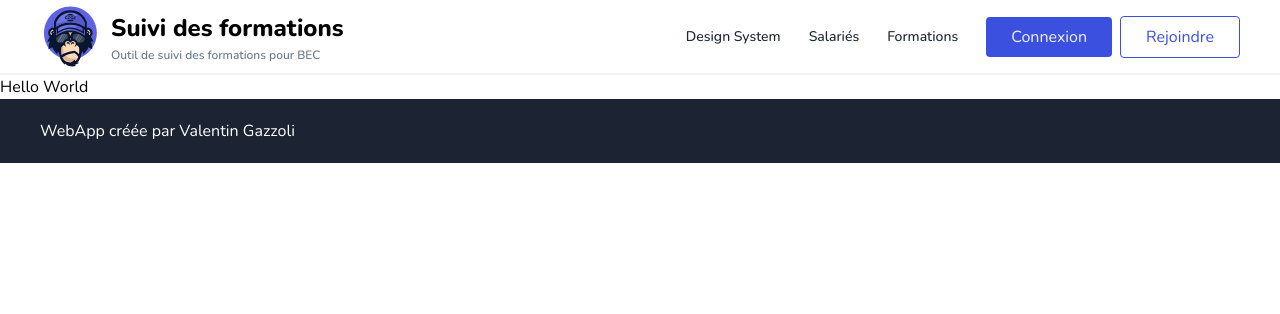
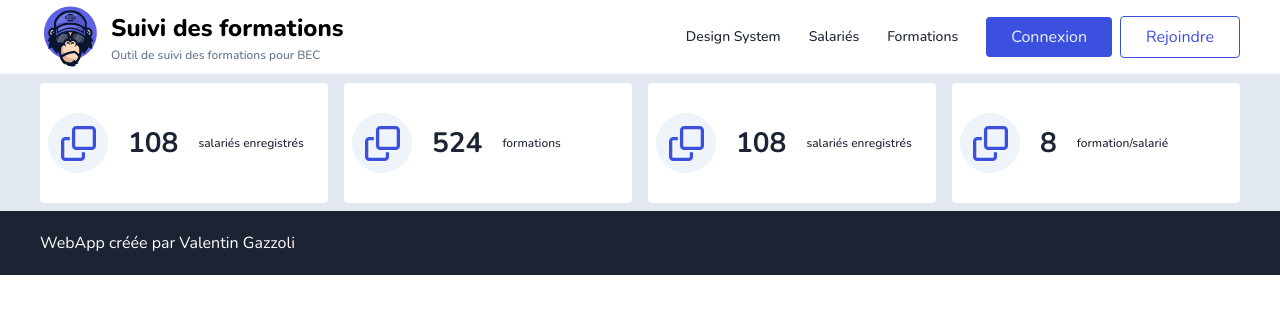
Before and after one commit to Gjiae/SuiviFormations, a Next.js app in the folder frontend/: page / in a window 1280 px wide. Shown: the top 314 px of the page. Built offline with nearby package versions, Linux system fonts and the light colour scheme.

Commit message:
Création des modules de pages

```diff
--- a/frontend/src/pages/_app.tsx
+++ b/frontend/src/pages/_app.tsx
@@ -2,7 +2,7 @@ import '@/styles/globals.css'
 import type { AppProps } from 'next/app'
 import { Nunito } from 'next/font/google'
 
-const nunito = Nunito({ subsets: ['latin'] })
+const nunito = Nunito({ subsets: ['latin'], display: 'swap' })
 
 export default function App({ Component, pageProps }: AppProps) {
   return (
--- a/frontend/src/pages/design-system.tsx
+++ b/frontend/src/pages/design-system.tsx
@@ -7,6 +7,7 @@ import { Typography } from '@/ui/design-system/typography'
 import { Container } from '@/ui/components/container'
 import { FaBell } from 'react-icons/fa6'
 import { Layout } from '@/ui/components/layout/layout'
+import { Pastille } from '@/ui/design-system/pastilles'
 
 export default function DesignSystem() {
   return (
@@ -327,6 +328,32 @@ export default function DesignSystem() {
               </div>
             </div>
           </div>
+
+          {/*Boutons*/}
+          <div className="space-y-2">
+            <Typography variant="h1">Pastilles</Typography>
+            <div className="flex flex-col gap-2 p-5 border border-darkgray divide-y-2 divide-darkgray rounded">
+              <div className="">
+                <div className="flex items-center gap-4 p-10">
+                  <Pastille
+                    iconTheme="basique"
+                    size="small"
+                    icon={{ icon: FaBell }}
+                  />
+                  <Pastille
+                    iconTheme="secondary"
+                    size="small"
+                    icon={{ icon: FaBell }}
+                  />
+                  <Pastille
+                    iconTheme="gray"
+                    size="small"
+                    icon={{ icon: FaBell }}
+                  />
+                </div>
+              </div>
+            </div>
+          </div>
         </Container>
       </Layout>
     </>
--- a/frontend/src/pages/index.tsx
+++ b/frontend/src/pages/index.tsx
@@ -1,7 +1,6 @@
-import { Navigation } from '@/ui/components/navigation/navigation'
-import { Footer } from '@/ui/components/navigation/footer'
 import { Layout } from '@/ui/components/layout/layout'
 import { Seo } from '@/ui/components/seo'
+import { HomepageContainer } from '@/ui/modules/homepage/homepage.container'
 
 export default function Home() {
   return (
@@ -10,7 +9,9 @@ export default function Home() {
         title="Page d'accueil de l'application web de suivi des formations"
         description="Description..."
       />
-      <Layout>Hello World</Layout>
+      <Layout>
+        <HomepageContainer />
+      </Layout>
     </>
   )
 }
--- /dev/null
+++ b/frontend/src/ui/design-system/pastilles.tsx
@@ -0,0 +1,54 @@
+import { IconProps } from '@/types/iconProps'
+import clsx from 'clsx'
+
+interface Props {
+  size?: 'small' | 'medium' | 'large'
+  icon?: IconProps
+  iconTheme?: 'basique' | 'secondary' | 'gray'
+}
+
+export const Pastille = ({
+  size = 'medium',
+  icon,
+  iconTheme = 'basique',
+}: Props) => {
+  let variantStyles: string = '',
+    sizeStyles: string = '',
+    icoSize: number = 0
+
+  if (iconTheme === 'basique') {
+    //Default
+    variantStyles = 'bg-primary hover:bg-primary/70 text-gray rounded-full'
+  }
+  if (iconTheme === 'secondary') {
+    variantStyles =
+      'bg-white hover:bg-stroke border border-primary text-primary rounded-full'
+  }
+  if (iconTheme === 'gray') {
+    variantStyles =
+      'bg-gray border border-gray hover:bg-darkgray text-primary rounded-full'
+  }
+
+  switch (size) {
+    case 'small': //Default
+      sizeStyles = 'flex items-center justify-center w-[40px] h-[40px]'
+      icoSize = 18
+      break
+    case 'medium':
+      sizeStyles = 'flex items-center justify-center w-[46px] h-[46px]'
+      icoSize = 20
+      break
+    case 'large':
+      sizeStyles = 'flex items-center justify-center w-[60px] h-[60px]'
+      icoSize = 35
+      break
+  }
+
+  return (
+    <>
+      <label className={clsx(variantStyles, sizeStyles, icoSize, 'relative')}>
+        <div>{icon && icoSize ? <icon.icon size={icoSize} /> : <></>}</div>
+      </label>
+    </>
+  )
+}
--- /dev/null
+++ b/frontend/src/ui/modules/homepage/components/expiredFormations.view.tsx
@@ -0,0 +1,6 @@
+import { Container } from '@/ui/components/container'
+import { Typography } from '@/ui/design-system/typography'
+
+export const ExpiredFormations = () => {
+  return <div className="bg-stroke"></div>
+}
--- /dev/null
+++ b/frontend/src/ui/modules/homepage/components/littlestats.view.tsx
@@ -0,0 +1,41 @@
+import { Container } from '@/ui/components/container'
+import { Pastille } from '@/ui/design-system/pastilles'
+import { Typography } from '@/ui/design-system/typography'
+import { FaRegClone } from 'react-icons/fa6'
+
+export const LittleStats = () => {
+  return (
+    <div className="bg-stroke">
+      <Container className="grid grid-cols-4 gap-4 py-2">
+        <div className="flex items-center bg-white h-[120px] rounded py-2 px-2">
+          <Pastille iconTheme="gray" size="large" icon={{ icon: FaRegClone }} />
+          <Typography className="px-5" variant="h1">
+            108
+          </Typography>
+          <Typography variant="12Reg">salariés enregistrés</Typography>
+        </div>
+        <div className="flex items-center bg-white h-[120px] rounded py-2 px-2">
+          <Pastille iconTheme="gray" size="large" icon={{ icon: FaRegClone }} />
+          <Typography className="px-5" variant="h1">
+            524
+          </Typography>
+          <Typography variant="12Reg">formations</Typography>
+        </div>
+        <div className="flex items-center bg-white h-[120px] rounded py-2 px-2">
+          <Pastille iconTheme="gray" size="large" icon={{ icon: FaRegClone }} />
+          <Typography className="px-5" variant="h1">
+            108
+          </Typography>
+          <Typography variant="12Reg">salariés enregistrés</Typography>
+        </div>
+        <div className="flex items-center bg-white h-[120px] rounded py-2 px-2">
+          <Pastille iconTheme="gray" size="large" icon={{ icon: FaRegClone }} />
+          <Typography className="px-5" variant="h1">
+            8
+          </Typography>
+          <Typography variant="12Reg">formation/salarié</Typography>
+        </div>
+      </Container>
+    </div>
+  )
+}
--- /dev/null
+++ b/frontend/src/ui/modules/homepage/homepage.container.tsx
@@ -0,0 +1,9 @@
+import { HomepageView } from './homepage.view'
+
+export const HomepageContainer = () => {
+  return (
+    <>
+      <HomepageView />
+    </>
+  )
+}
--- /dev/null
+++ b/frontend/src/ui/modules/homepage/homepage.view.tsx
@@ -0,0 +1,11 @@
+import { LittleStats } from './components/littlestats.view'
+import { ExpiredFormations } from './components/expiredFormations.view'
+
+export const HomepageView = () => {
+  return (
+    <>
+      <LittleStats />
+      <ExpiredFormations />
+    </>
+  )
+}
--- a/frontend/tailwind.config.js
+++ b/frontend/tailwind.config.js
@@ -1,104 +1,103 @@
 /** @type {import('tailwindcss').Config} */
 module.exports = {
-  content: ["./src/**/*.{js,ts,jsx,tsx,mdx}"],
+  content: ['./src/**/*.{js,ts,jsx,tsx,mdx}'],
   theme: {
-
     colors: {
-      white: "#ffffff",
-      dark: "#1C2434",
-      darkgray: "#8A99AF",
-      stroke: "#E2E8F0",
-      medgray: "#DEE4EE",
-      gray: "#EFF4FB",
-      primary: "#3C50E0",
-      secondary: "#80CAEE",
-      textcolor: "#64748B",
-      green: "#10B981",
-      yellow: "#F0950C",
-      red: "#FB5454",
+      white: '#ffffff',
+      dark: '#1C2434',
+      darkgray: '#8A99AF',
+      stroke: '#E2E8F0',
+      medgray: '#DEE4EE',
+      gray: '#EFF4FB',
+      primary: '#3C50E0',
+      secondary: '#80CAEE',
+      textcolor: '#64748B',
+      green: '#10B981',
+      yellow: '#F0950C',
+      red: '#FB5454',
     },
 
     fontSize: {
-      "H4": [
-        "28px",
+      H4: [
+        '28px',
         {
-          lineHeight: "34px",
-          letterSpacing: "0px",
-          fontWeight: "Bold",
+          lineHeight: '34px',
+          letterSpacing: '0px',
+          fontWeight: 'Bold',
         },
       ],
-      "H5": [
-        "24px",
+      H5: [
+        '24px',
         {
-          lineHeight: "38px",
-          letterSpacing: "0px",
-          fontWeight: "Bold",
+          lineHeight: '38px',
+          letterSpacing: '0px',
+          fontWeight: 'Bold',
         },
       ],
-      "H6": [
-        "22px",
+      H6: [
+        '22px',
         {
-          lineHeight: "28px",
-          letterSpacing: "0px",
-          fontWeight: "Bold",
+          lineHeight: '28px',
+          letterSpacing: '0px',
+          fontWeight: 'Bold',
         },
       ],
-      "16Reg": [
-        "16px",
+      '16Reg': [
+        '16px',
         {
-          lineHeight: "24px",
-          letterSpacing: "0px",
-          fontWeight: "500",
+          lineHeight: '24px',
+          letterSpacing: '0px',
+          fontWeight: '500',
         },
       ],
-      "16Med": [
-        "16px",
+      '16Med': [
+        '16px',
         {
-          lineHeight: "24px",
-          letterSpacing: "0px",
-          fontWeight: "600",
+          lineHeight: '24px',
+          letterSpacing: '0px',
+          fontWeight: '600',
         },
       ],
-      "14Reg": [
-        "14px",
+      '14Reg': [
+        '14px',
         {
-          lineHeight: "20px",
-          letterSpacing: "0px",
-          fontWeight: "500",
+          lineHeight: '20px',
+          letterSpacing: '0px',
+          fontWeight: '500',
         },
       ],
-      "14Med": [
-        "14px",
+      '14Med': [
+        '14px',
         {
-          lineHeight: "22px",
-          letterSpacing: "0px",
-          fontWeight: "600",
+          lineHeight: '22px',
+          letterSpacing: '0px',
+          fontWeight: '600',
         },
       ],
-      "12Reg": [
-        "12px",
+      '12Reg': [
+        '12px',
         {
-          lineHeight: "18px",
-          letterSpacing: "0px",
-          fontWeight: "500",
+          lineHeight: '18px',
+          letterSpacing: '0px',
+          fontWeight: '500',
         },
       ],
-      "12Med": [
-        "12px",
+      '12Med': [
+        '12px',
         {
-          lineHeight: "15px",
-          letterSpacing: "0px",
-          fontWeight: "600",
+          lineHeight: '15px',
+          letterSpacing: '0px',
+          fontWeight: '600',
         },
       ],
     },
 
     fontRadius: {
-      DEFAULT: "10px",
-      full: "9999px",
+      DEFAULT: '10px',
+      full: '9999px',
     },
 
     extend: {},
   },
   plugins: [],
-};
+}
```
Also changed, not shown: 2 other files (tests, documents, lock files or other folders).
